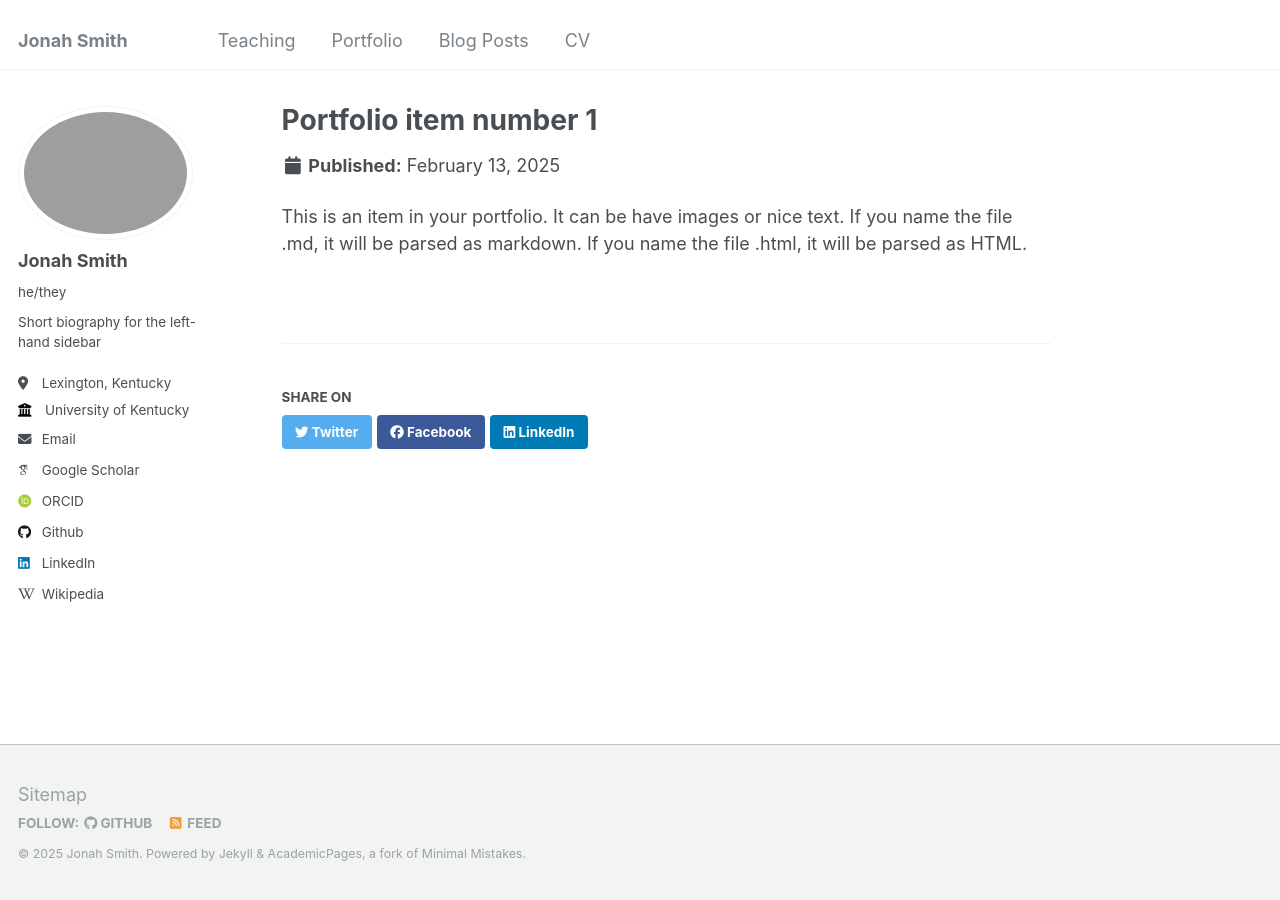
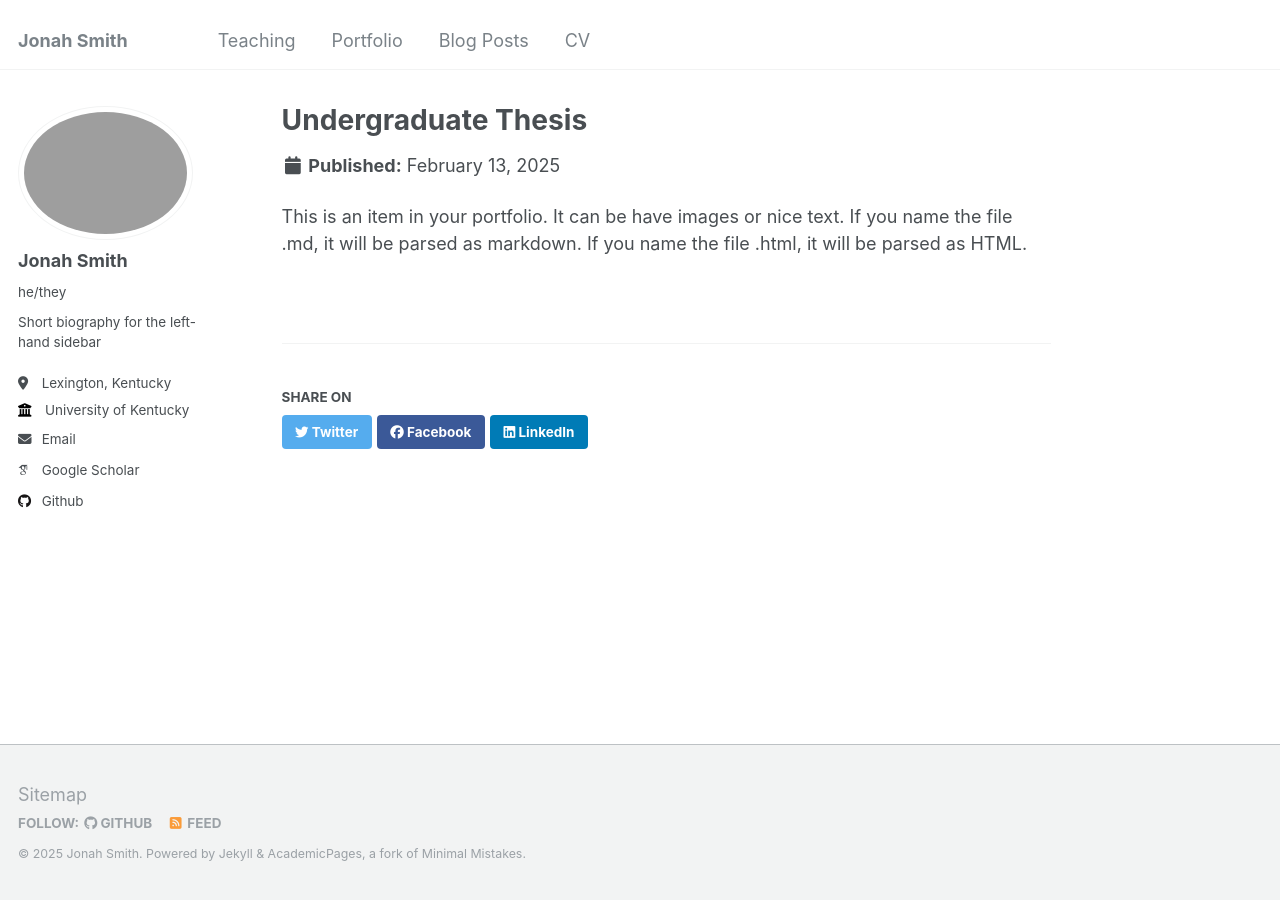
Before and after one commit to jonahksmith/jonahksmith.github.io, a Jekyll site: the page built from _portfolio/portfolio-1.md, in a window 1280 px wide. Built offline with Jekyll 4.4.1, drawn with Linux system fonts in a browser that asks for light colours; some web fonts are replaced; a file with an impossible date is left out.

```diff
--- a/_config.yml
+++ b/_config.yml
@@ -34,7 +34,7 @@ author:
   arxiv            : # URL - Update with the correct link to your profile
   googlescholar    : "https://scholar.google.com/citations?user=sg-oxuoAAAAJ&hl=en"
   impactstory      : # URL
-  orcid            : "http://orcid.org/0000-0001-6140-0380"
+  orcid            : # "http://orcid.org/0000-0001-6140-0380"
   semantic         : # URL
   pubmed           : #"https://www.ncbi.nlm.nih.gov/pubmed/?term=john+snow"
   researchgate     : # URL
@@ -57,7 +57,7 @@ author:
   keybase          : # Username
   instagram        : # Username
   lastfm           : # Username
-  linkedin         : "jonahksmith"
+  linkedin         : # "jonahksmith"
   mastodon         : # URL
   medium           : # URL
   pinterest        : # Username
@@ -68,7 +68,7 @@ author:
   twitter          : # Username for X / Twitter
   vine             : # Username
   weibo            : # Username
-  wikipedia        : "jonahksmith"
+  wikipedia        : # "jonahksmith"
   xing             : # Username
   youtube          : # Username
   zhihu            : # URL
@@ -86,7 +86,7 @@ publication_category:
 teaser                   :  # filename of teaser fallback teaser image placed in /images/, .e.g. "500x300.png"
 breadcrumbs              : false # true, false (default)
 words_per_minute         : 160
-future                   : true
+future                   : false
 read_more                : "enabled" # if enabled, adds "Read more" links to excerpts
 talkmap_link             : false #change to true to add link to talkmap on talks page
 comments:
@@ -129,7 +129,7 @@ yandex_site_verification :
 
 # Social Sharing
 twitter:
-  username               : &twitter
+  username               : # &twitter
 facebook:
   username               :
   app_id                 :
--- a/_portfolio/portfolio-1.md
+++ b/_portfolio/portfolio-1.md
@@ -1,5 +1,5 @@
 ---
-title: "Portfolio item number 1"
+title: "Undergraduate Thesis"
 excerpt: "Short description of portfolio item number 1<br/><img src='/images/500x300.png'>"
 collection: portfolio
 ---
```
Also changed, not shown: _teaching/STA210-UKY.md (+1 -1 lines), _teaching/STA296-UKY.md (+1 -1 lines).
